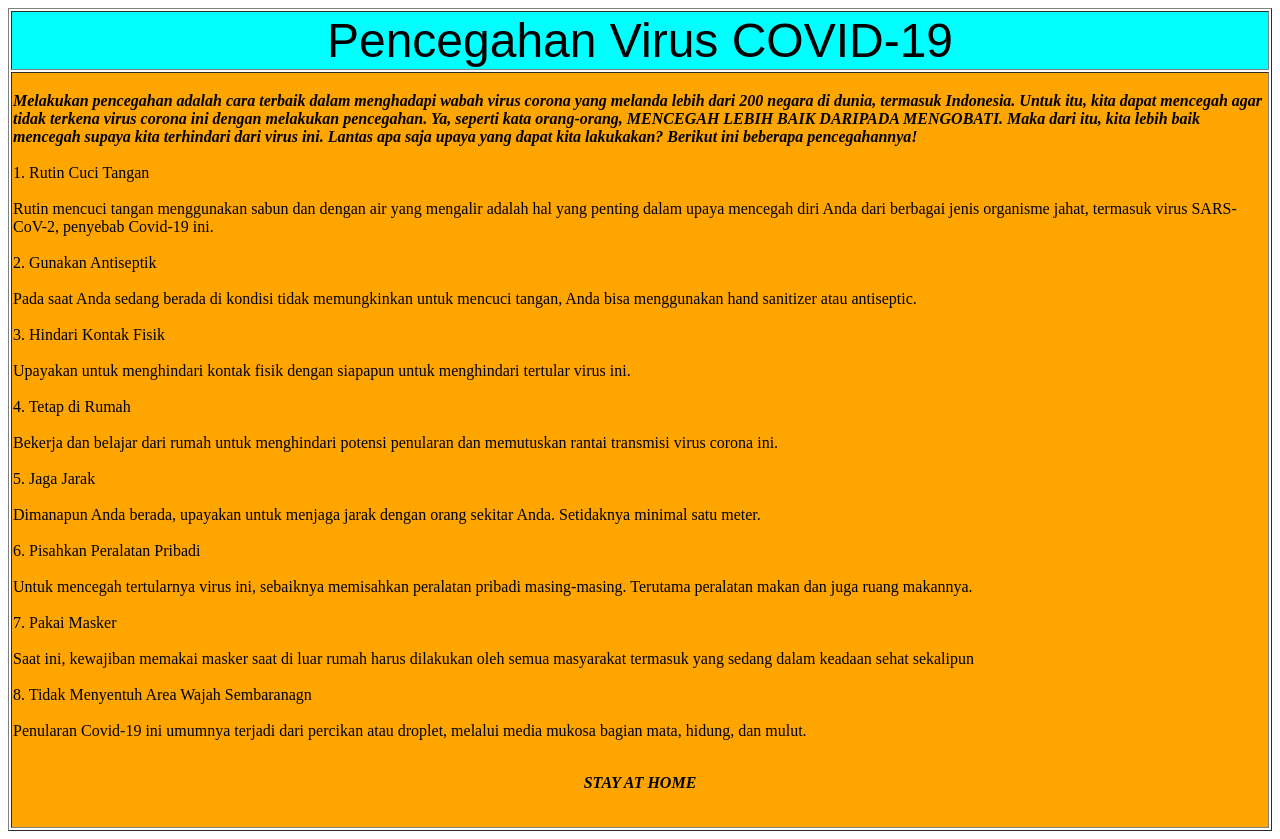
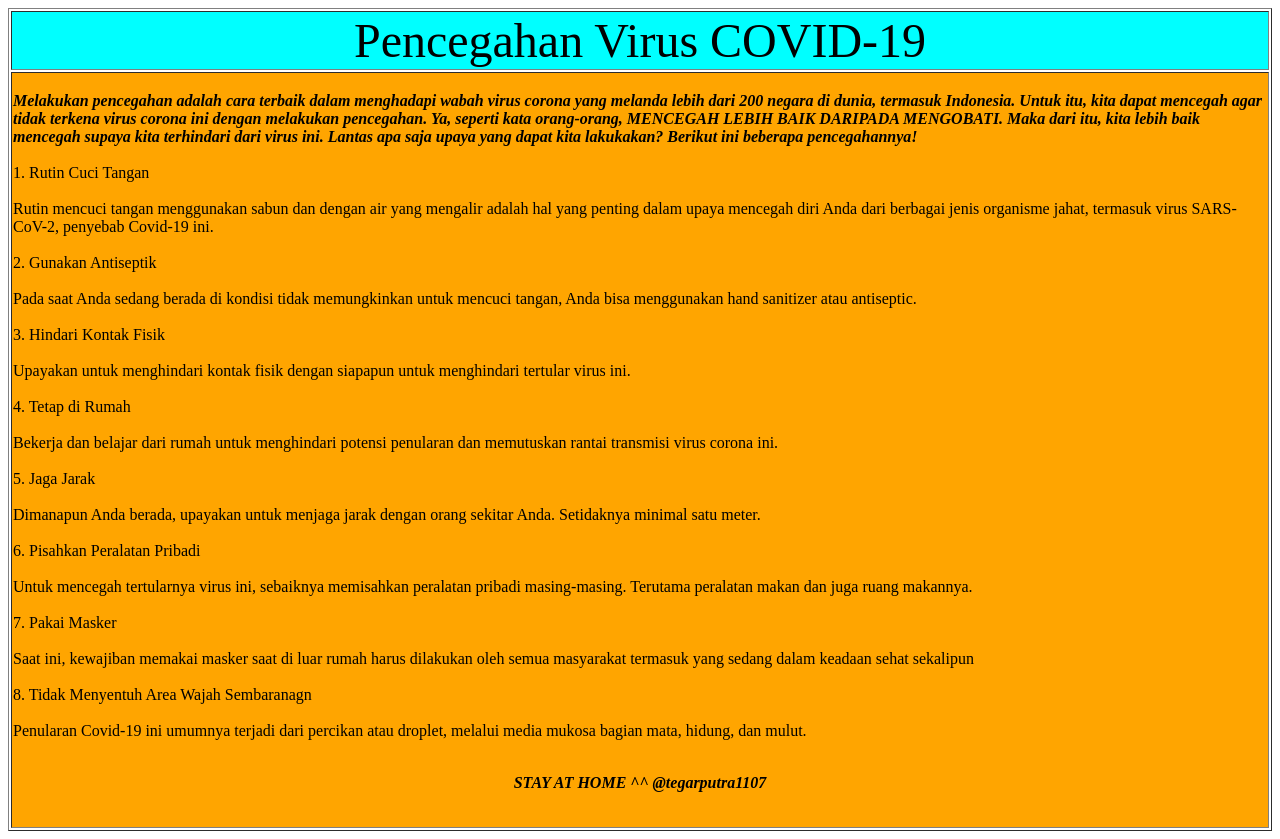
Before and after one commit to tegarputra1107/tegarputra1107.github.io, a plain HTML site: page index.html in a window 1280 px wide. Drawn offline with Linux system fonts and the light colour scheme.

Commit message:
Update index.html

```diff
--- a/index.html
+++ b/index.html
@@ -5,8 +5,8 @@
 <body>
 <table border = "1" align = "center" width = "100%" height = "100%">
 <tr>
-<td bgcolor = "aqua" colspan = "2" height = "50%" align = "center">
-<font size = "16" face= "Arial"> Pencegahan Virus COVID-19 </font size>
+<td bgcolor = "aqua" colspan = "1" height = "100%" align = "center">
+<font size = "16" face= "Times New Roman"> Pencegahan Virus COVID-19 </font size>
 </td>
 </tr>
 <tr>
@@ -29,7 +29,7 @@
 <br> 8. Tidak Menyentuh Area Wajah Sembaranagn </br>
 <br> Penularan Covid-19 ini umumnya terjadi dari percikan atau droplet, melalui media mukosa bagian mata, hidung, dan mulut. </br>
 <br>
-<p><center><b><i> STAY AT HOME </i></b></center></p>
+<p><center><b><i> STAY AT HOME ^^ @tegarputra1107 </i></b></center></p>
 </br>
 </td>
 </tr>
```
